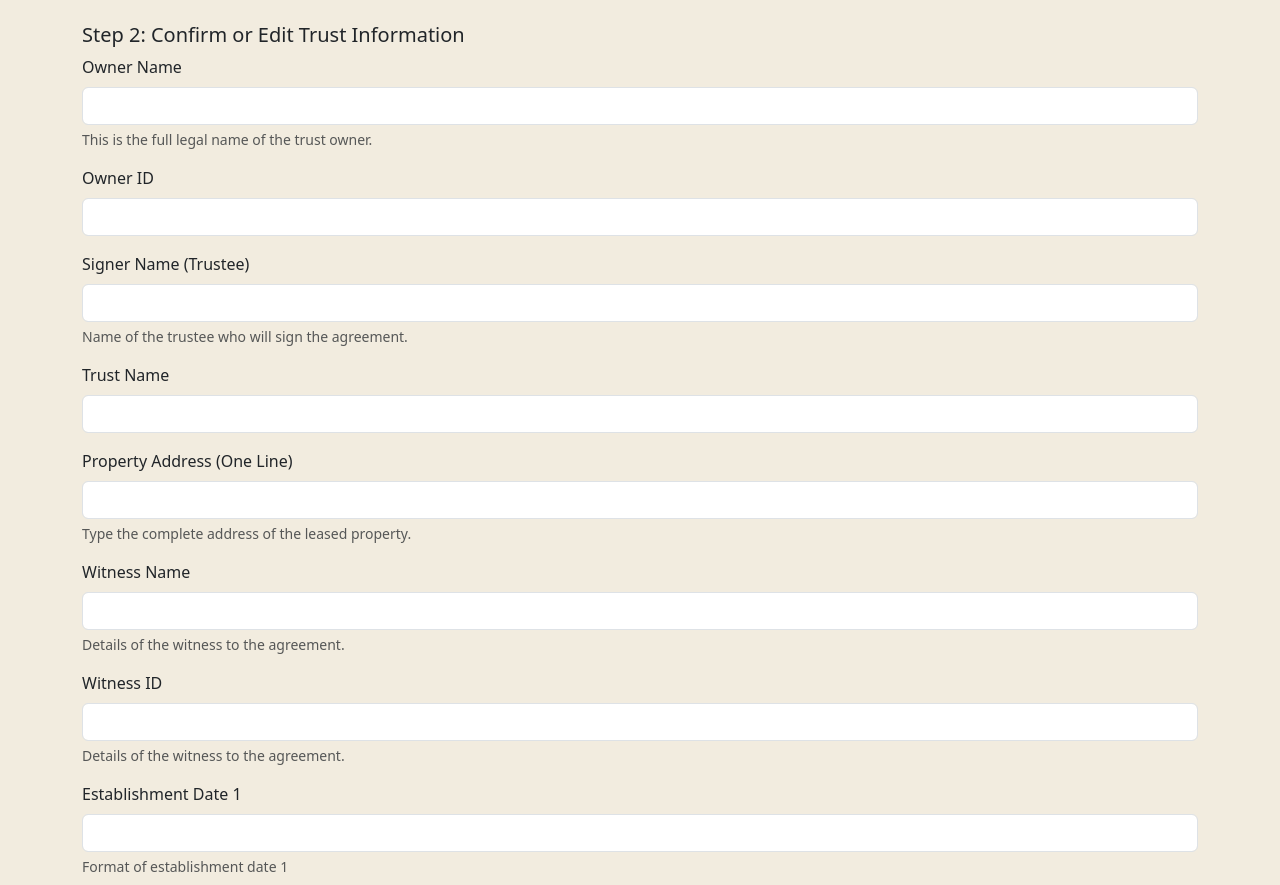
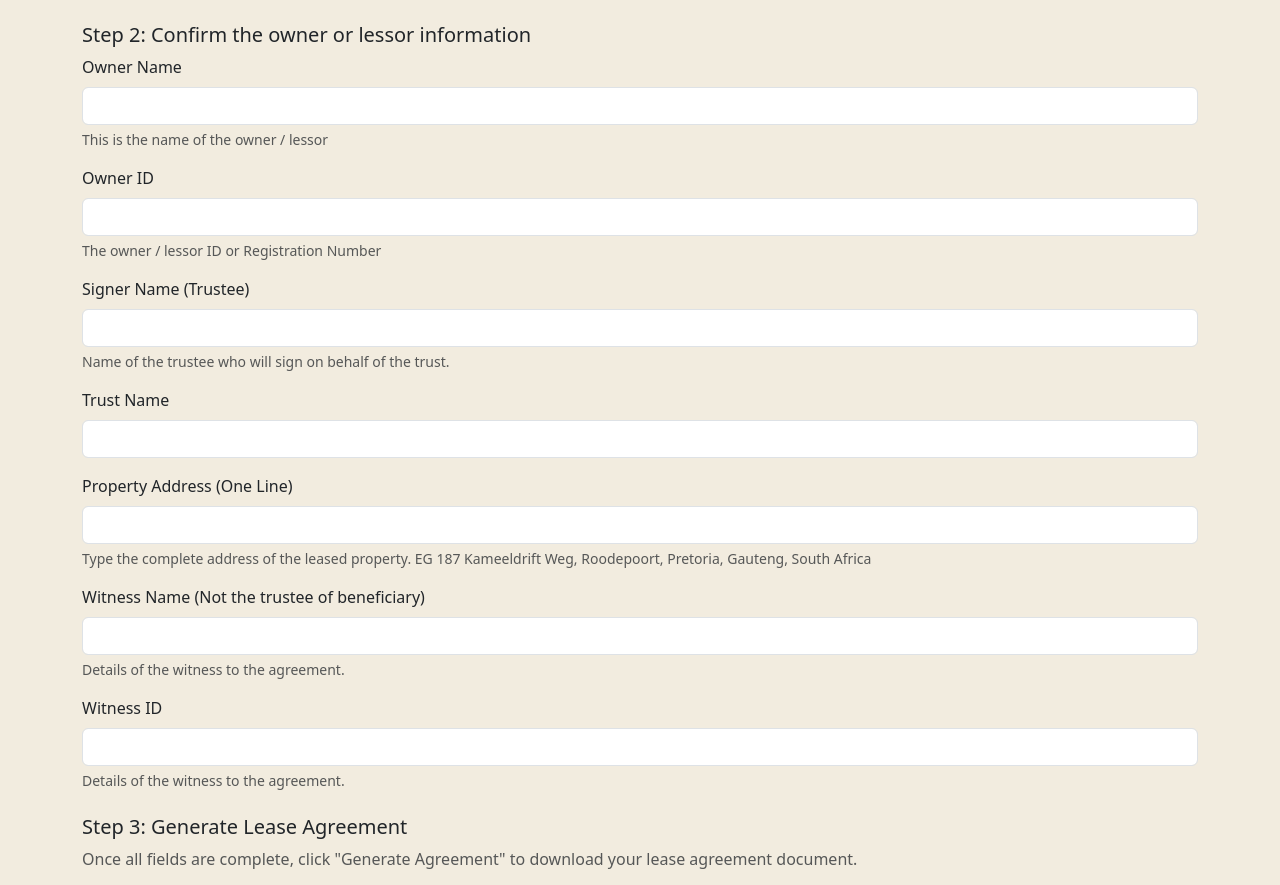
Before and after one commit to WhitelightningDev/hongkongtrust, an Angular app: page /lease-agreement in a window 1280 px wide. Shown: the part 565-1450 px from the top of the page. Built offline with nearby package versions, Linux system fonts and the light colour scheme.

Commit message:
`Update lease-agreement.html with minor text changes and label updates`

```diff
--- a/src/app/pages/lease-agreement/lease-agreement.html
+++ b/src/app/pages/lease-agreement/lease-agreement.html
@@ -48,23 +48,24 @@
       Loading trust data...
     </div>
 
-    <h5 class="mt-4">Step 2: Confirm or Edit Trust Information</h5>
+    <h5 class="mt-4">Step 2: Confirm the owner or lessor information</h5>
 
     <div class="mb-3">
       <label for="ownerName" class="form-label">Owner Name</label>
       <input type="text" id="ownerName" class="form-control" required [(ngModel)]="formData.settlor_name" name="settlor_name">
-      <div class="form-text">This is the full legal name of the trust owner.</div>
+      <div class="form-text">This is the name of the owner / lessor </div>
     </div>
 
     <div class="mb-3">
       <label for="ownerId" class="form-label">Owner ID</label>
       <input type="text" id="ownerId" class="form-control" required [(ngModel)]="formData.settlor_id" name="settlor_id">
+      <div class="form-text">The owner / lessor ID or Registration Number</div>
     </div>
 
     <div class="mb-3">
       <label for="signerName" class="form-label">Signer Name (Trustee)</label>
       <input type="text" id="signerName" class="form-control" required [(ngModel)]="formData.trustee2_name" name="trustee2_name">
-      <div class="form-text">Name of the trustee who will sign the agreement.</div>
+      <div class="form-text">Name of the trustee who will sign on behalf of the trust.</div>
     </div>
 
     <div class="mb-3">
@@ -75,11 +76,11 @@
     <div class="mb-3">
       <label for="propertyAddress" class="form-label">Property Address (One Line)</label>
       <input type="text" id="propertyAddress" class="form-control" required [(ngModel)]="formData.Property_Address" name="Property_Address">
-      <div class="form-text">Type the complete address of the leased property.</div>
+      <div class="form-text">Type the complete address of the leased property. EG 187 Kameeldrift Weg, Roodepoort, Pretoria, Gauteng, South Africa</div>
     </div>
 
     <div class="mb-3">
-      <label for="witnessName" class="form-label">Witness Name</label>
+      <label for="witnessName" class="form-label">Witness Name (Not the trustee of beneficiary)</label>
       <input type="text" id="witnessName" class="form-control" required [(ngModel)]="formData.trustee1_name" name="trustee1_name">
       <div class="form-text">Details of the witness to the agreement.</div>
     </div>
@@ -90,17 +91,17 @@
       <div class="form-text">Details of the witness to the agreement.</div>
     </div>
 
-    <div class="mb-3">
-      <label for="witnessId" class="form-label">Establishment Date 1 </label>
+    <!-- <div class="mb-3">
+      <label for="witnessId" class="form-label">Lease Date</label>
       <input type="text" id="witnessId" class="form-control" required [(ngModel)]="formData.establishment_date_1" name="establishment_date_1">
-      <div class="form-text">Format of establishment date 1 </div>
-    </div>
+      <div class="form-text">Start of lease date</div>
+    </div> -->
 
-    <div class="mb-3">
+    <!-- <div class="mb-3">
       <label for="witnessId" class="form-label">Establishment Date 2</label>
       <input type="text" id="witnessId" class="form-control" required [(ngModel)]="formData.establishment_date_2" name="establishment_date_2">
       <div class="form-text">Format of establishment date 2</div>
-    </div>
+    </div> -->
 
     <h5 class="mt-4">Step 3: Generate Lease Agreement</h5>
     <p class="text-muted">Once all fields are complete, click "Generate Agreement" to download your lease agreement document.</p>
```
